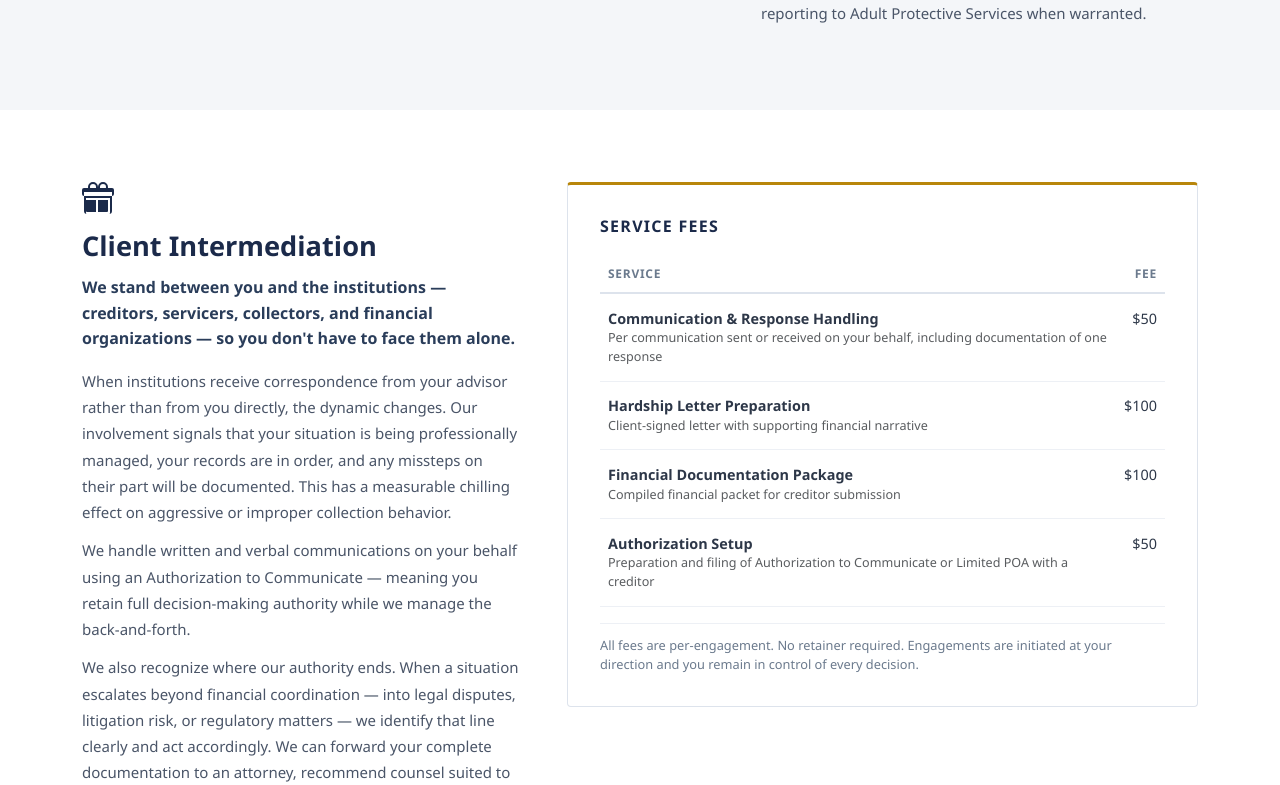
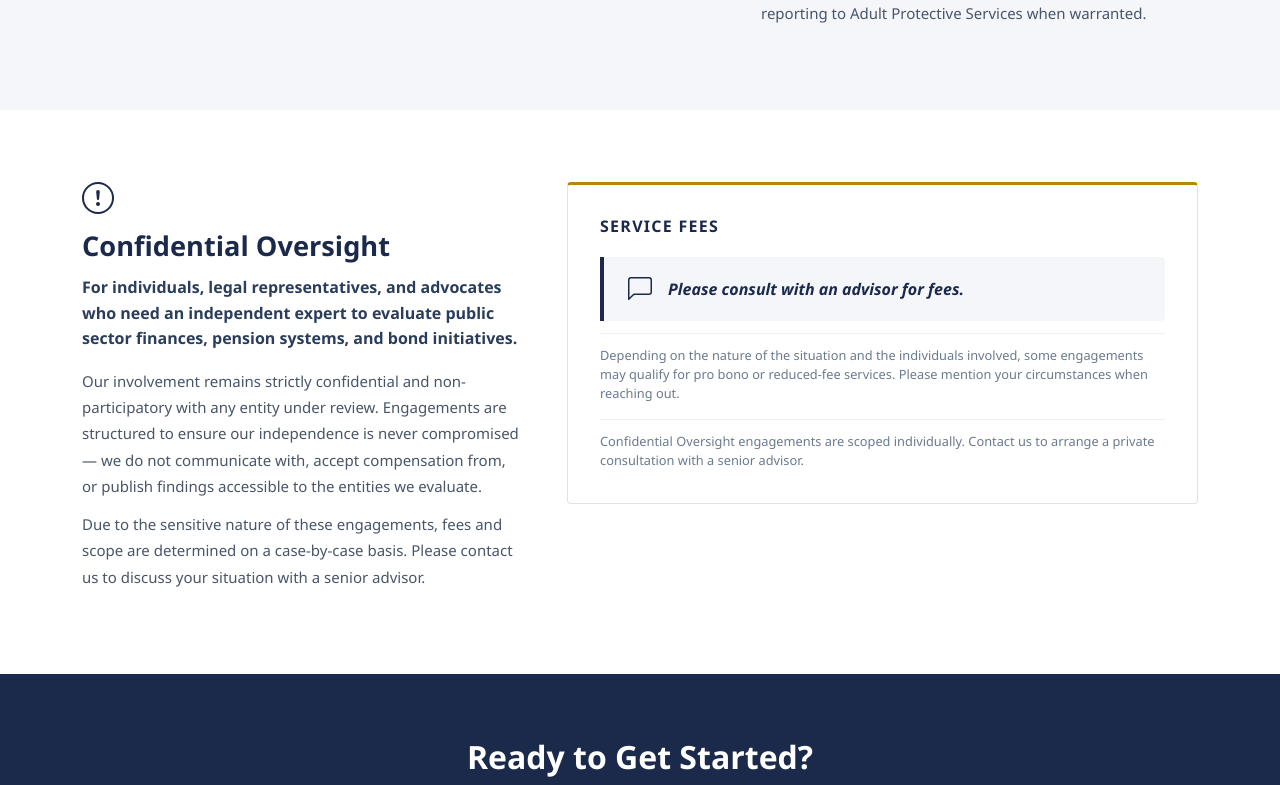
Before and after one commit to seankanderson/msa-ui, a Vue app: page /services in a window 1280 px wide. Shown: the part 1415-2200 px from the top of the page. Built offline with nearby package versions, Linux system fonts and the light colour scheme; the HTML template or start-up script is replaced by a standard one.

Commit message:
hid intermediation service on services page

```diff
--- a/src/views/ServicesView.vue
+++ b/src/views/ServicesView.vue
@@ -160,7 +160,7 @@
   </section>
 
   <!-- CLIENT INTERMEDIATION -->
-  <section class="msa-section bg-white" id="client-intermediation">
+  <section v-if="false" class="msa-section bg-white" id="client-intermediation">
     <div class="container">
       <div class="row g-5 align-items-start">
         <div class="col-lg-5">
@@ -259,7 +259,7 @@
   </section>
 
   <!-- CONFIDENTIAL OVERSIGHT -->
-  <section class="msa-section msa-section-alt" id="confidential-oversight">
+  <section class="msa-section bg-white" id="confidential-oversight">
     <div class="container">
       <div class="row g-5 align-items-start">
         <div class="col-lg-5">
```
